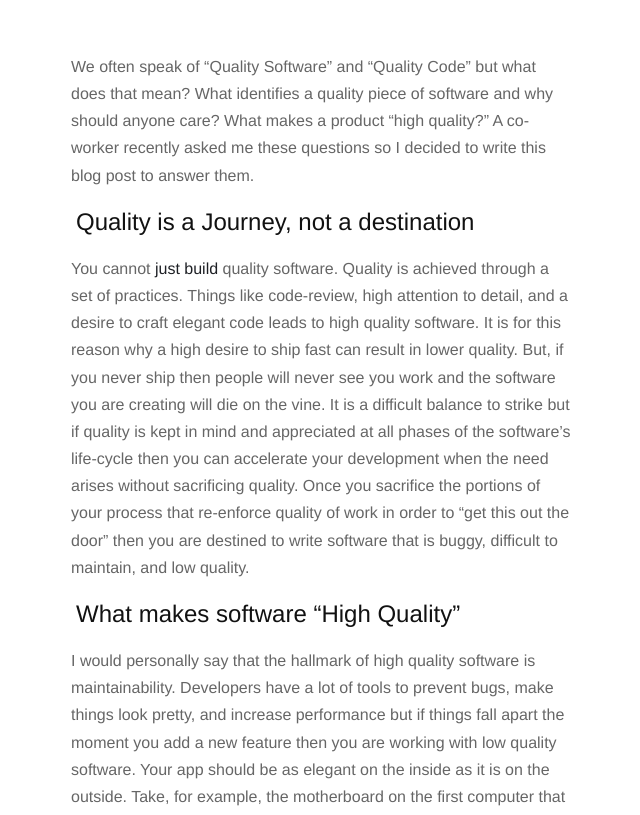
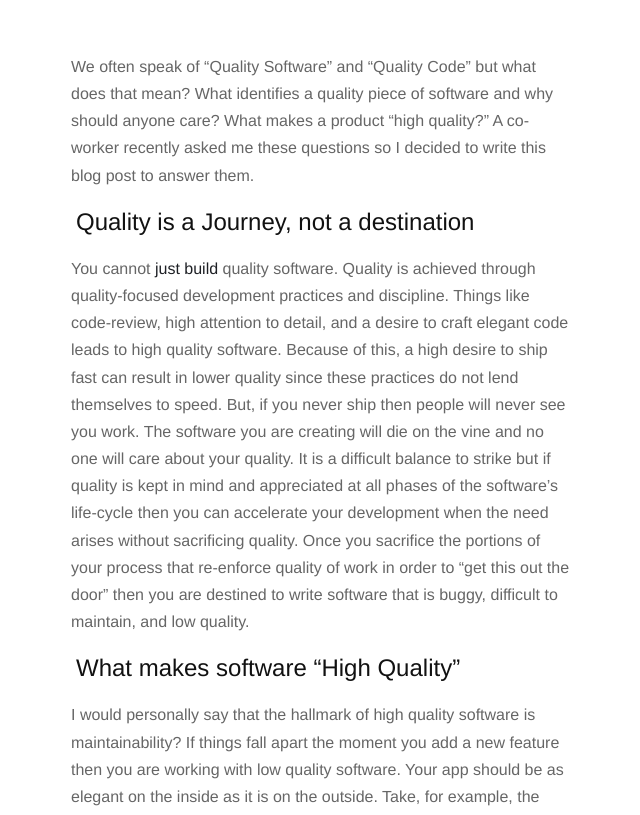
Before and after one commit to BrandonMathis/brandonmathis.github.com, a Jekyll site: the page built from _posts/2015-08-12-quality.md, in a window 1280 px wide and 1400 px high, scrolled down 253 px. Shown: the top 815 px of the window, without its empty margins (319-959 px from the left). Built offline with Jekyll 4.4.1, drawn with Linux system fonts in a browser that asks for light colours; nearby versions of some CDN libraries; Markdown is read by kramdown in place of the engine named in the settings; comment, search, counter and statistics services are not loaded; some of the changed text lies outside the part shown.

Commit message:
Grammar changes

```diff
--- a/_posts/2015-08-12-quality.md
+++ b/_posts/2015-08-12-quality.md
@@ -6,19 +6,19 @@ We often speak of "Quality Software" and "Quality Code" but what does that mean?
 
 ## Quality is a Journey, not a destination
 
-You cannot **just build** quality software. Quality is achieved through a set of practices. Things like code-review, high attention to detail, and a desire to craft elegant code leads to high quality software. It is for this reason why a high desire to ship fast can result in lower quality. But, if you never ship then people will never see you work and the software you are creating will die on the vine. It is a difficult balance to strike but if quality is kept in mind and appreciated at all phases of the software's life-cycle then you can accelerate your development when the need arises without sacrificing quality. Once you sacrifice the portions of your process that re-enforce quality of work in order to "get this out the door" then you are destined to write software that is buggy, difficult to maintain, and low quality.
+You cannot **just build** quality software. Quality is achieved through quality-focused development practices and discipline. Things like code-review, high attention to detail, and a desire to craft elegant code leads to high quality software. Because of this, a high desire to ship fast can result in lower quality since these practices do not lend themselves to speed. But, if you never ship then people will never see you work. The software you are creating will die on the vine and no one will care about your quality. It is a difficult balance to strike but if quality is kept in mind and appreciated at all phases of the software's life-cycle then you can accelerate your development when the need arises without sacrificing quality. Once you sacrifice the portions of your process that re-enforce quality of work in order to "get this out the door" then you are destined to write software that is buggy, difficult to maintain, and low quality.
 
 ## What makes software "High Quality"
 
-I would personally say that the hallmark of high quality software is maintainability. Developers have a lot of tools to prevent bugs, make things look pretty, and increase performance but if things fall apart the moment you add a new feature then you are working with low quality software. Your app should be as elegant on the inside as it is on the outside. Take, for example, the motherboard on the first computer that Apple ever made. The Apple I:
+I would personally say that the hallmark of high quality software is maintainability? If things fall apart the moment you add a new feature then you are working with low quality software. Your app should be as elegant on the inside as it is on the outside. Take, for example, the motherboard on the first computer that Apple ever made. The Apple I:
 
 ![Imgur](http://i.imgur.com/sWKTZie.jpg)
 
-Notice how the components on the board line up so intentionally. That was not done by accident. It was a concious decision made by Wozniak and Jobs when they were crafting their first PC. It was actually Jobs who insisted that the internals of the computer be arranged in such a manner. It was because he was highly concerned about quality. He didn't care if people opened the computer up or not but he did care that, if someone did open the computer, they were not assaulted with a rat-nest of wires and crooked hand-soldered transistors.
+Notice how the components on the board line up so intentionally. That was not done by accident. It was a concious decision made by Wozniak and Jobs when they were crafting their first PC. It was actually Jobs who insisted that the internals of the computer be arranged in such a manner. He cared deeply about quality not just on the outside shell of a product but on the inside too. He didn't care if people opened the computer up or not but he did care that, if someone did open the computer, they were not assaulted with a rat-nest of wires and crooked hand-soldered transistors.
 
 ## Why should you care about quality
 
-Users may not see the internal working of your app. They may not experience the development process that new features go through. Despite that, if you do not give those internals (the servers, code, and stylesheets) the attention that they need, then it will be the users that suffer. That one awesome feature that your user-base starts begging for could be the bane of your entire system because your codebase was not written in an easily extendable manner. Or that coder you bring on to help maintain your app could spend hours grokking the codebase because someone didn't care for quality and just implemented a complex mental model into code.
+Users may not see the internal workings of your app and they wont experience the development process that new features go through. Despite that, if you do not give those internals (the process, servers, code, and stylesheets) the attention that they need, then it will be the users that suffer. That one awesome feature that your user-base starts begging for could be the bane of your entire system because your codebase was not written in an easily extendable manner. Or that coder you bring on to help maintain your app could spend weeks grokking the codebase because someone didn't care for quality and just implemented a complex mental model into code. It will take you forever to add a new feature and you will hear those words that developers love to say so often "We need to refactor this."
 
 Low quality code is
 
```
